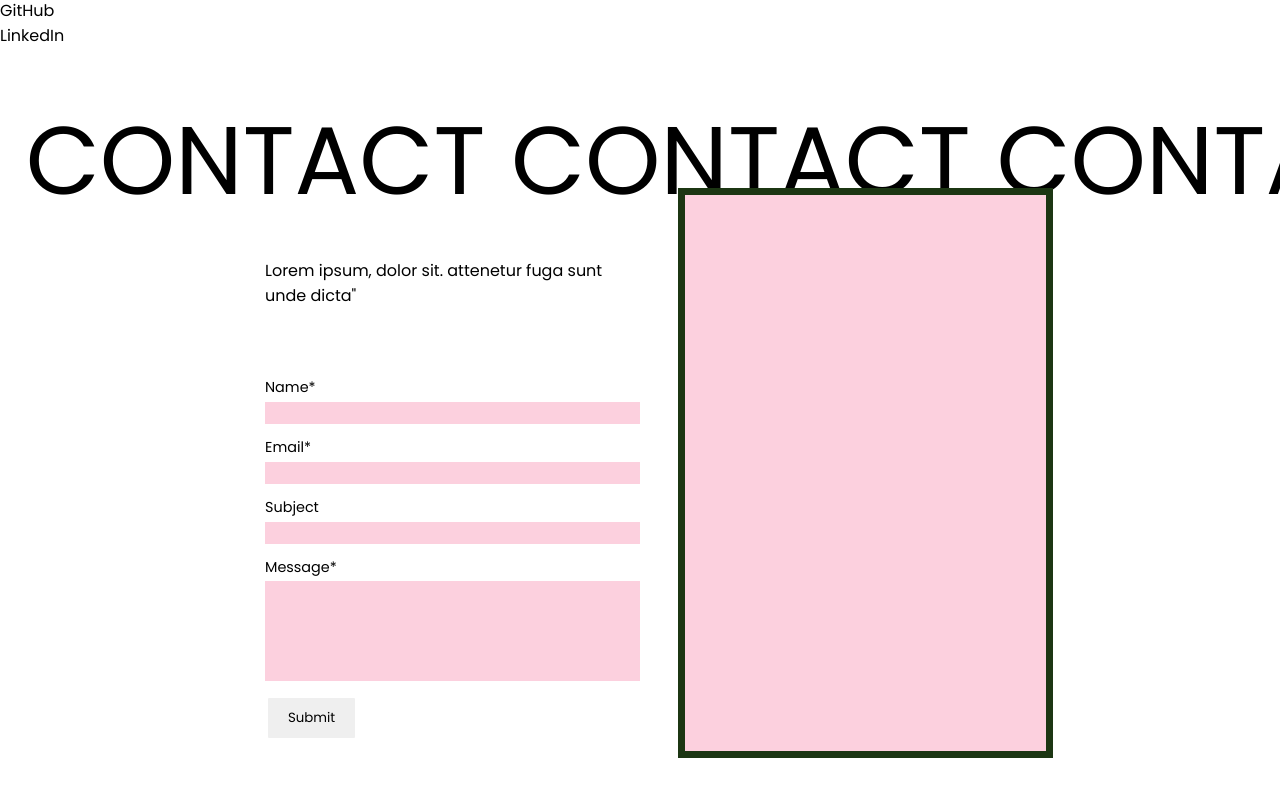
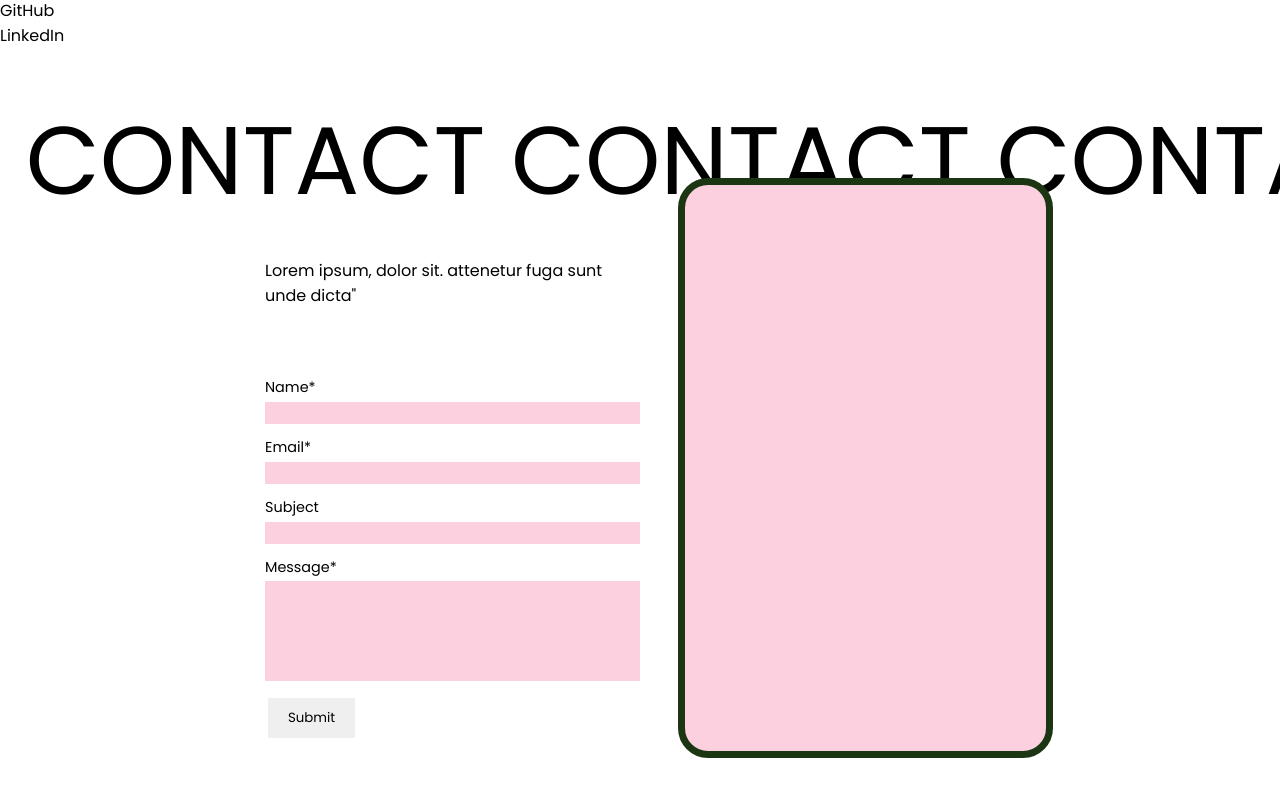
Before and after one commit to sparklingwaterlemon/Portfolio, a React (Create React App) app: page / in a window 1280 px wide. Shown: the part 1122-1918 px from the top of the page. Built offline with nearby package versions, Linux system fonts and the light colour scheme.

Commit message:
messing with css

```diff
--- a/src/Components/ContactSection/ContactSection.css
+++ b/src/Components/ContactSection/ContactSection.css
@@ -158,11 +158,12 @@
     border: 7px solid #1c3613;
     background-color: #fcd0de;
     width: var(--contact-form-width);
-    height: 570px;
+    height: 580px;
 
-    margin-top: -20px;
+    margin-top: -30px;
     margin-left: 3vw;
 
+    border-radius: 30px;
 
     z-index: 2;
 }
```
